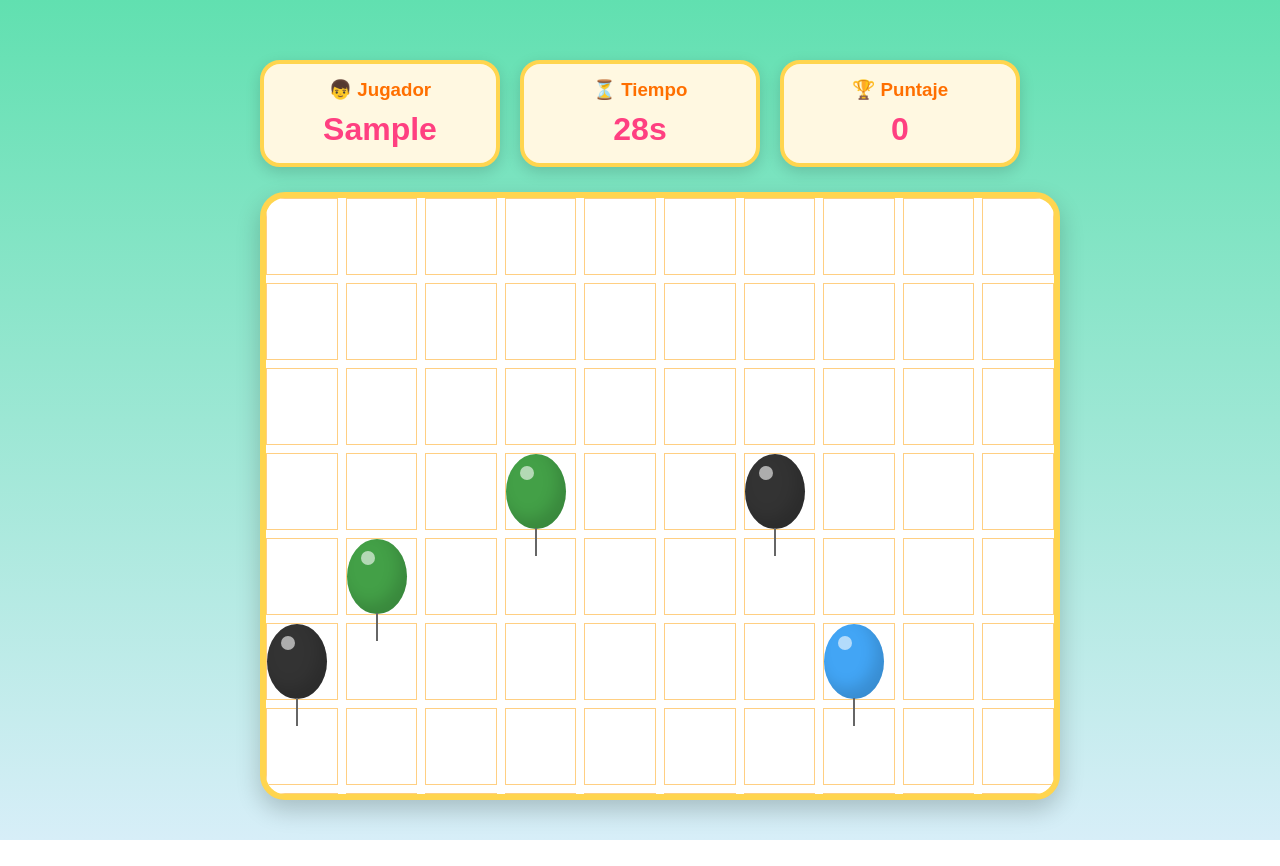
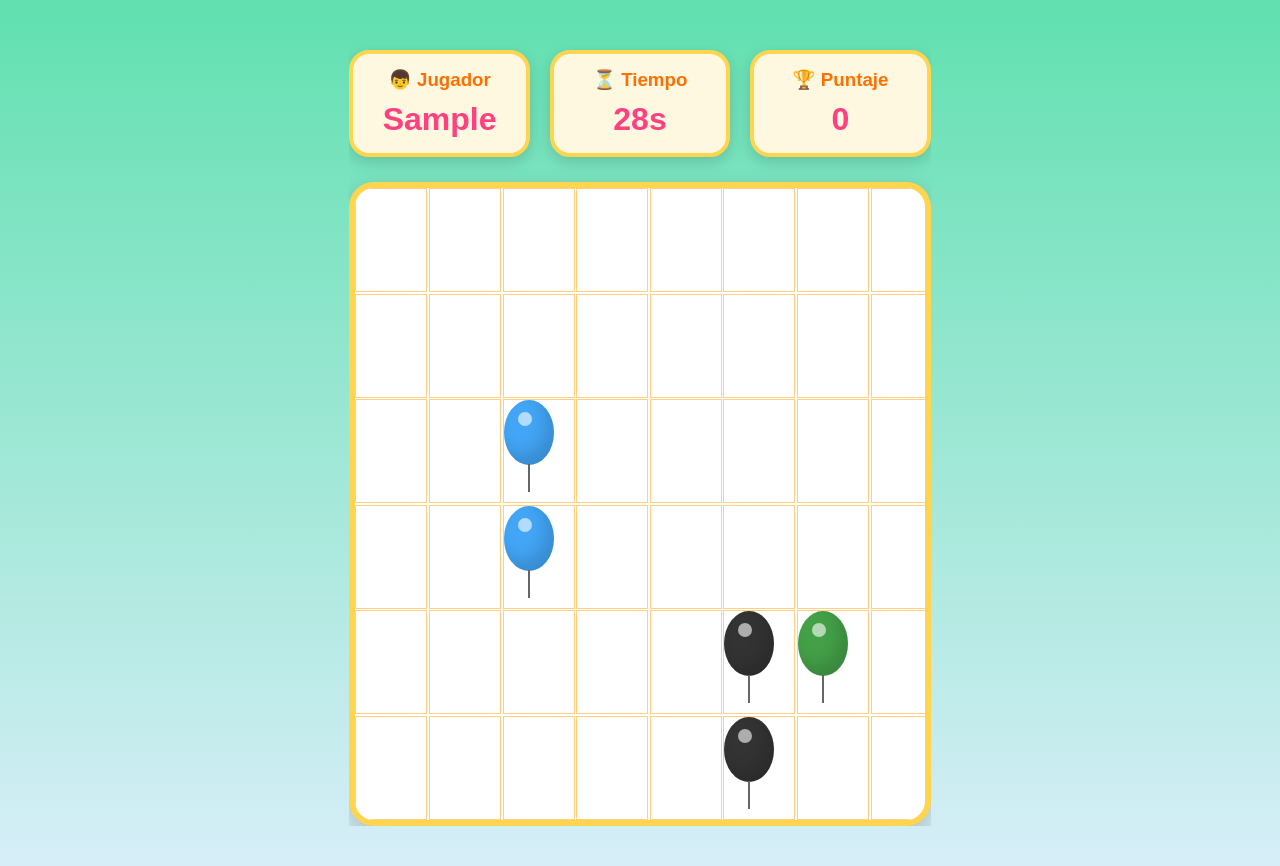
Before and after one commit to atziry-cuxil/Juego--ExplotaLosGlobos, a React (Vite) app: page / in a window 1280 px wide. Both pictures are taken after typing "Sample" into the empty fields and a click on the button "🎮 ¡Comenzar Juego!". Before the commit the page ends 840 px from the top, so only its background shows below. Built offline with nearby package versions, Linux system fonts and the light colour scheme.

Commit message:
Agrego cambios el la funcion PintarGlobosAleatoreos

```diff
--- a/index.html
+++ b/index.html
@@ -4,7 +4,7 @@
     <meta charset="UTF-8" />
     <link rel="icon" type="image/svg+xml" href="/favicon.svg" />
     <meta name="viewport" content="width=device-width, initial-scale=1.0" />
-    <title>proyecto</title>
+    <title>Explota los Globos</title>
   </head>
   <body>
     <div id="root"></div>
--- a/src/Contexto/index.jsx
+++ b/src/Contexto/index.jsx
@@ -1,5 +1,4 @@
 import React from 'react';
-//import React, { Children } from 'react';
 import { useState } from 'react';
 import { useContext } from 'react';
 import { flushSync } from 'react-dom';
@@ -19,10 +18,6 @@ function ContextoPantallaInicio({ children }) {
         { id: 2, color: 'verde', estado: false },
         { id: 3, color: 'rojo', estado: false },
         { id: 4, color: 'azul', estado: false },
-        { id: 5, color: 'negro', estado: false },
-        { id: 6, color: 'verde', estado: false },
-        { id: 7, color: 'rojo', estado: false },
-        { id: 8, color: 'azul', estado: false },
         { id: 9, color: 'negro', estado: false },
         { id: 10, color: 'verde', estado: false },
         { id: 11, color: 'rojo', estado: false },
@@ -33,9 +28,26 @@ function ContextoPantallaInicio({ children }) {
         { id: 16, color: 'azul', estado: false },
         { id: 17, color: 'negro', estado: false },
         { id: 18, color: 'verde', estado: false },
+        { id: 36, color: 'azul', estado: false },
+        { id: 37, color: 'negro', estado: false },
+        { id: 38, color: 'verde', estado: false },
+        { id: 39, color: 'rojo', estado: false },
+        { id: 40, color: 'azul', estado: false },
+        { id: 41, color: 'negro', estado: false },
+        { id: 42, color: 'verde', estado: false },
+        { id: 43, color: 'rojo', estado: false },
+        { id: 44, color: 'azul', estado: false },
+        { id: 45, color: 'negro', estado: false },
+        { id: 46, color: 'verde', estado: false },
+        { id: 47, color: 'rojo', estado: false },
+        { id: 48, color: 'azul', estado: false },
         { id: 19, color: 'rojo', estado: false },
         { id: 20, color: 'azul', estado: false },
         { id: 21, color: 'negro', estado: false },
+        { id: 5, color: 'negro', estado: false },
+        { id: 6, color: 'verde', estado: false },
+        { id: 7, color: 'rojo', estado: false },
+        { id: 8, color: 'azul', estado: false },
         { id: 22, color: 'verde', estado: false },
         { id: 23, color: 'rojo', estado: false },
         { id: 24, color: 'azul', estado: false },
@@ -50,59 +62,15 @@ function ContextoPantallaInicio({ children }) {
         { id: 33, color: 'negro', estado: false },
         { id: 34, color: 'verde', estado: false },
         { id: 35, color: 'rojo', estado: false },
-        { id: 36, color: 'azul', estado: false },
-        { id: 37, color: 'negro', estado: false },
-        { id: 38, color: 'verde', estado: false },
-        { id: 39, color: 'rojo', estado: false },
-        { id: 40, color: 'azul', estado: false },
-        { id: 41, color: 'negro', estado: false },
-        { id: 42, color: 'verde', estado: false },
-        { id: 43, color: 'rojo', estado: false },
-        { id: 44, color: 'azul', estado: false },
-        { id: 45, color: 'negro', estado: false },
-        { id: 46, color: 'verde', estado: false },
-        { id: 47, color: 'rojo', estado: false },
-        { id: 48, color: 'azul', estado: false },
-        { id: 49, color: 'negro', estado: false },
-        { id: 50, color: 'verde', estado: false },
-        { id: 51, color: 'negro', estado: false },
-        { id: 52, color: 'verde', estado: false },
-        { id: 53, color: 'rojo', estado: false },
-        { id: 54, color: 'azul', eatado: false },
-        { id: 55, color: 'negro', estado: false },
-        { id: 56, color: 'verde', estado: false },
-        { id: 57, color: 'rojo', estado: false },
-        { id: 58, color: 'azul', estado: false },
-        { id: 59, color: 'negro', estado: false },
-        { id: 60, color: 'verde', estado: false },
-        { id: 61, color: 'negro', estado: false },
-        { id: 62, color: 'verde', estado: false },
-        { id: 63, color: 'rojo', estado: false },
-        { id: 64, color: 'azul', estado: false },
-        { id: 65, color: 'negro', estado: false },
-        { id: 66, color: 'verde', estado: false },
-        { id: 67, color: 'rojo', estado: false },
-        { id: 68, color: 'azul', estado: false },
-        { id: 69, color: 'negro', estado: false },
-        { id: 70, color: 'verde', estado: false },
-        { id: 71, color: 'negro', estado: false },
-        { id: 72, color: 'verde', estado: false },
-        { id: 73, color: 'rojo', estado: false },
-        { id: 74, color: 'azul', estado: false },
-        { id: 75, color: 'negro', estado: false },
-        { id: 76, color: 'verde', estado: false },
-        { id: 77, color: 'rojo', estado: false },
-        { id: 78, color: 'azul', estado: false },
-        { id: 79, color: 'negro', estado: false },
-        { id: 80, color: 'verde', estado: false },
+
     ])
 
     function PintarGlobosAleatoreos() {
-        let indice1 = Math.ceil(Math.random() * 80)
-        let indice2 = Math.ceil(Math.random() * 50)
-        let indice3 = Math.ceil(Math.random() * 60)
-        let indice4 = Math.ceil(Math.random() * 70)
-        let indice5 = Math.ceil(Math.random() * 60)
+        let indice1 = Math.ceil(Math.random() * 48)
+        let indice2 = Math.ceil(Math.random() * 48)
+        let indice3 = Math.ceil(Math.random() * 48)
+        let indice4 = Math.ceil(Math.random() * 48)
+        let indice5 = Math.ceil(Math.random() * 48)
 
         let temporal = [...globos]
         temporal = temporal.map(globo => (
@@ -111,37 +79,41 @@ function ContextoPantallaInicio({ children }) {
         ))
 
         setGlobos(temporal)
-        //React.useEffect(() => {
         let contador = 0
         let tiempoPintar = setInterval(() => {
-            let indice1 = Math.ceil(Math.random() * 80)
-            let indice2 = Math.ceil(Math.random() * 50)
-            let indice3 = Math.ceil(Math.random() * 60)
-            let indice4 = Math.ceil(Math.random() * 70)
-            let indice5 = Math.ceil(Math.random() * 60)
+            let indice1 = Math.ceil(Math.random() * 48)
+            let indice2 = Math.ceil(Math.random() * 48)
+            let indice3 = Math.ceil(Math.random() * 48)
+            let indice4 = Math.ceil(Math.random() * 48)
+            let indice5 = Math.ceil(Math.random() * 48)
+            let indice6 = Math.ceil(Math.random() * 48)
+            let indice7 = Math.ceil(Math.random() * 48)
+            let indice8 = Math.ceil(Math.random() * 48)
+            let indice9 = Math.ceil(Math.random() * 48)
+            let indices = [indice1, indice2, indice3, indice4, indice5, indice6, indice7, indice8]
 
             let temporal = [...globos]
-            contador += 2
+            temporal = temporal.map(globo => ({ ...globo, estado: false }))
+            contador += 4
             temporal = temporal.map(globo => (
-                globo.id == indice1 || globo.id == indice2 || globo.id == indice3 || globo.id == indice4 || globo.id == indice5
-                    ? { ...globo, estado: !globo.estado } : globo
+                globo.id == indice1 || globo.id == indice2 || globo.id == indice3 || globo.id == indice4 || globo.id ==
+                    indice5 || globo.id == indice6 || globo.id == indice7 || globo.id == indice8 ? { ...globo, estado: !globo.estado } : globo
             ))
+
+            if (indices.every(indice => indice != indice9)) {
+                setTimeout(() => {
+                    temporal = temporal.map(globo => (
+                        globo.id == indice9  || globo.id == indice1 ? { ...globo, estado: !globo.estado } : globo
+                    ))
+                    setGlobos(temporal)
+                }, 1000)
+            }
 
             setGlobos(temporal)
             if (contador == 30) {
                 clearInterval(tiempoPintar)
             }
-        }, 2000)
-        //}, [globos])
-    }
-
-    function UnClick(event) {
-        let globosTemporal = [...globos]
-        globosTemporal = globosTemporal.map(globo => (
-            globo.id == event.target.id ? { ...globo, estado: !globo.estado } : globo
-        ))
-
-        setGlobos(globosTemporal)
+        }, 4000)
     }
 
     function actualizarPuntaje(event) {
@@ -167,13 +139,6 @@ function ContextoPantallaInicio({ children }) {
         setPositivos(positivos)
     }
 
-    function AccionesFormulario(event) {
-        event.preventDefault()
-        let estadoTemporal = estadoPantallaInicio
-        setEstadoPantallaInicio(!estadoTemporal)
-        PintarGlobosAleatoreos()
-    }
-
     function actualizarValores(event) {
         let nombre = event.target.value
         if (nombre.trim() != '') {
@@ -183,13 +148,32 @@ function ContextoPantallaInicio({ children }) {
         }
     }
 
+    function AccionesFormulario(event) {
+        event.preventDefault()
+        let estadoTemporal = estadoPantallaInicio
+        setEstadoPantallaInicio(!estadoTemporal)
+        let globosTemporal = [...globos]
+        globosTemporal = globosTemporal.map(globo => ({ ...globo, estado: false }))
+        setGlobos(globosTemporal)
+        PintarGlobosAleatoreos()
+    }
+
+    function UnClick(event) {
+        let indice = Math.ceil(Math.random() * 47)
+        let globosTemporal = [...globos]
+        globosTemporal = globosTemporal.map(globo => globo.id == event.target.id || (globo.id == indice && globo.estado != true) ? { ...globo, estado: !globo.estado } : globo)
+        setGlobos(globosTemporal)
+    }
+
+    function reiniciarContadores() {
+        setContadorPuntos(0)
+        setPositivos(0)
+        setNegativos(0)
+    }
+
     function actualizarEstadoReiniciar() {
         let estadoTemporal = estadoPantallaInicio
         setEstadoPantallaInicio(!estadoTemporal)
-    }
-
-    function actualizarSegundos(value) {
-        setsegundos(value)
     }
 
     function actualizarEstadoFinal() {
@@ -197,10 +181,8 @@ function ContextoPantallaInicio({ children }) {
         setEstadoFinal(!estadoTemporal)
     }
 
-    function reiniciarContadores() {
-        setContadorPuntos(0)
-        setPositivos(0)
-        setNegativos(0)
+    function actualizarSegundos(value) {
+        setsegundos(value)
     }
 
     return (
--- a/src/PantallaDelJuego/ContenedorGlobos/ContenedorGlobos.css
+++ b/src/PantallaDelJuego/ContenedorGlobos/ContenedorGlobos.css
@@ -1,6 +1,6 @@
 .globo {
-    width: 60px;
-    height: 75px;
+    width: 50px;
+    height: 65px;
     border-radius: 50%;
     position: relative;
     cursor: pointer;
@@ -52,4 +52,5 @@
 
 .divGlobo {
     border: 0.1rem rgb(255, 207, 130) solid;
+    text-align: center;
 }
--- a/src/PantallaDelJuego/EstructuraDelJuego/PantallaDelJuego.css
+++ b/src/PantallaDelJuego/EstructuraDelJuego/PantallaDelJuego.css
@@ -14,8 +14,7 @@ body {
     background: linear-gradient(#87CEEB, #dff6ff);
     height: 100vh;
     overflow: hidden;
-
-} */
+}*/
 
 /* ==========================
    CONTENEDOR
@@ -23,14 +22,15 @@ body {
 
 .juego {
 
-    width: 95%;
+    width: 97%;
     max-width: 1200px;
-    height: 95vh;
+    height: auto;
 
     margin: auto;
 
     display: flex;
     flex-direction: column;
+    overflow: hidden;
 
 }
 
@@ -40,7 +40,7 @@ body {
 
 .panel {
 
-    margin-top: 20px;
+    margin-top: 10px;
 
     display: flex;
     justify-content: space-between;
@@ -86,8 +86,8 @@ body {
 ========================== */
 
 #areaJuego {
-    width: 50rem;
-    height: 50rem;
+    width: auto;
+    height: auto;
 
     flex: 1;
 
@@ -118,8 +118,8 @@ body {
 
 .globo {
 
-    width: 60px;
-    height: 75px;
+    width: 50px;
+    height: 65px;
     border-radius: 50%;
     position: relative;
     cursor: pointer;
@@ -193,12 +193,10 @@ body {
 }
 
 #area-globos {
+    /* width: 50rem;
+    height: 65rem; */
     display: grid;
-    gap: 0.5rem;
-    grid-template-columns: repeat(10, 1fr);
-    grid-template-rows: repeat(10, 1fr);
+    gap: 0.1rem;
+    grid-template-columns: repeat(8, 4.5rem);
+    grid-template-rows: repeat(6, 6.5rem);
 }
-
-/* .d-none {
-    display: none;
-} */
--- a/src/PantallaDelJuego/EstructuraDelJuego/index.jsx
+++ b/src/PantallaDelJuego/EstructuraDelJuego/index.jsx
@@ -15,6 +15,7 @@ const EstructuraDelJuego = () => {
                 </header>
                 <ContenedorGlobos />
             </div>
+
     );
 }
 
--- a/src/PantallaDelJuego/Globo/globoInvisible.jsx
+++ b/src/PantallaDelJuego/Globo/globoInvisible.jsx
@@ -2,7 +2,6 @@ const GloboInvisible = () => {
 
     return (
         <div className="divGlobo">
-            {/* <div className='globo'></div> */}
         </div>
     );
 }
--- a/src/PantallaDelJuego/Globo/index.jsx
+++ b/src/PantallaDelJuego/Globo/index.jsx
@@ -4,8 +4,8 @@ import { ContextoInicio } from '../../Contexto';
 const Globo = ({ color, id }) => {
     const {actualizarPuntaje, UnClick} = React.useContext(ContextoInicio)
     return (
-        <div className="divGlobo">
-            <div className={`globo ${color} d-none`}
+        <div className='divGlobo'>
+            <div className={`globo ${color}`}
                 data-id={color}
                 id={id}
                 onClick={(event) => {
--- a/src/PantallaDelJuego/Puntaje/index.jsx
+++ b/src/PantallaDelJuego/Puntaje/index.jsx
@@ -3,7 +3,6 @@ import React from 'react';
 
 const Puntaje = () => {
     const {contadorPuntos} = React.useContext(ContextoInicio)
-    console.log(contadorPuntos)
     return (
         <div className="info puntaje">
             <h3>🏆 Puntaje</h3>
```
Also changed, not shown: src/PantallaInicio/FormNombreJugador/index.jsx (+0 -10 lines). Lines whose indentation alone changed are shown as unchanged.
